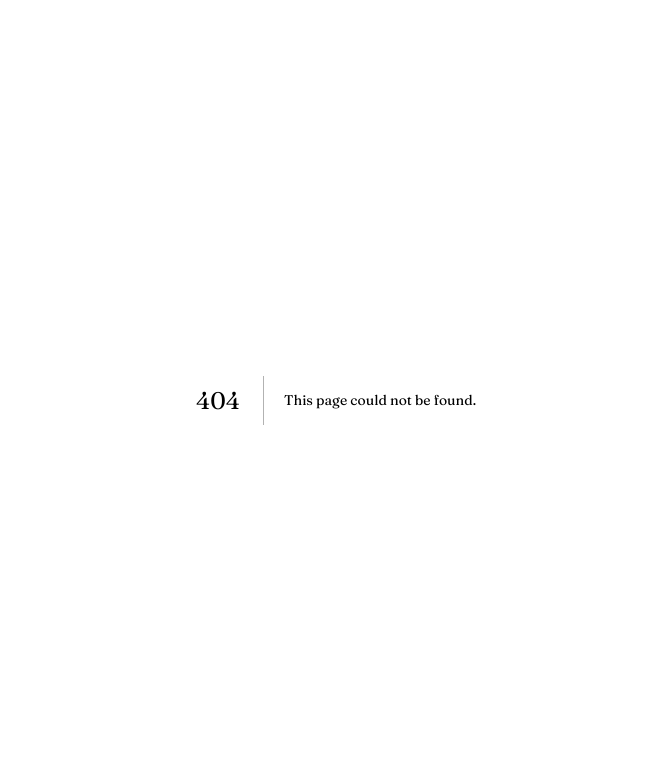
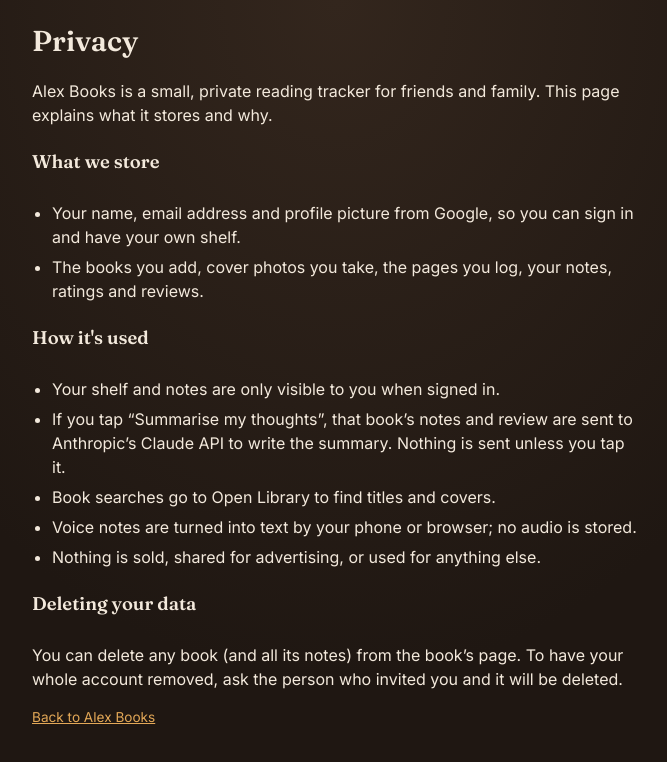
Before and after one commit to harryv2157-dev/Alex-books, a Next.js app: page /privacy in a window 1280 px wide. Before the commit this address had no page. Shown: the top 762 px of the page, without its empty margins (304-971 px from the left). Built offline with nearby package versions, Linux system fonts and the light colour scheme.

Commit message:
Add privacy policy page for Google sign-in setup
Co-Authored-By: Claude Opus 5.5 <noreply@anthropic.com>
Claude-Session: https://claude.ai/code/session_0124uqeZxUfXnv5Whh33hjNr

```diff
--- a/app/globals.css
+++ b/app/globals.css
@@ -283,3 +283,7 @@ textarea { resize: vertical; line-height: 1.5; }
   .book-head .progress { width: 100%; }
   .header-right .avatar { display: none; }
 }
+
+.prose-page h2 { margin-top: 8px; }
+.prose-page ul { margin: 0; padding-left: 20px; display: flex; flex-direction: column; gap: 6px; }
+.prose-page a { color: var(--accent); }
--- /dev/null
+++ b/app/privacy/page.tsx
@@ -0,0 +1,39 @@
+import Link from "next/link";
+
+export const metadata = { title: "Privacy · Alex Books" };
+
+export default function PrivacyPage() {
+  return (
+    <main className="page narrow prose-page">
+      <h1 className="page-title">Privacy</h1>
+      <p>
+        Alex Books is a small, private reading tracker for friends and family. This page explains what it stores and
+        why.
+      </p>
+      <h2>What we store</h2>
+      <ul>
+        <li>Your name, email address and profile picture from Google, so you can sign in and have your own shelf.</li>
+        <li>The books you add, cover photos you take, the pages you log, your notes, ratings and reviews.</li>
+      </ul>
+      <h2>How it's used</h2>
+      <ul>
+        <li>Your shelf and notes are only visible to you when signed in.</li>
+        <li>
+          If you tap &ldquo;Summarise my thoughts&rdquo;, that book&rsquo;s notes and review are sent to Anthropic&rsquo;s
+          Claude API to write the summary. Nothing is sent unless you tap it.
+        </li>
+        <li>Book searches go to Open Library to find titles and covers.</li>
+        <li>Voice notes are turned into text by your phone or browser; no audio is stored.</li>
+        <li>Nothing is sold, shared for advertising, or used for anything else.</li>
+      </ul>
+      <h2>Deleting your data</h2>
+      <p>
+        You can delete any book (and all its notes) from the book&rsquo;s page. To have your whole account removed, ask
+        the person who invited you and it will be deleted.
+      </p>
+      <p className="muted small">
+        <Link href="/">Back to Alex Books</Link>
+      </p>
+    </main>
+  );
+}
```
